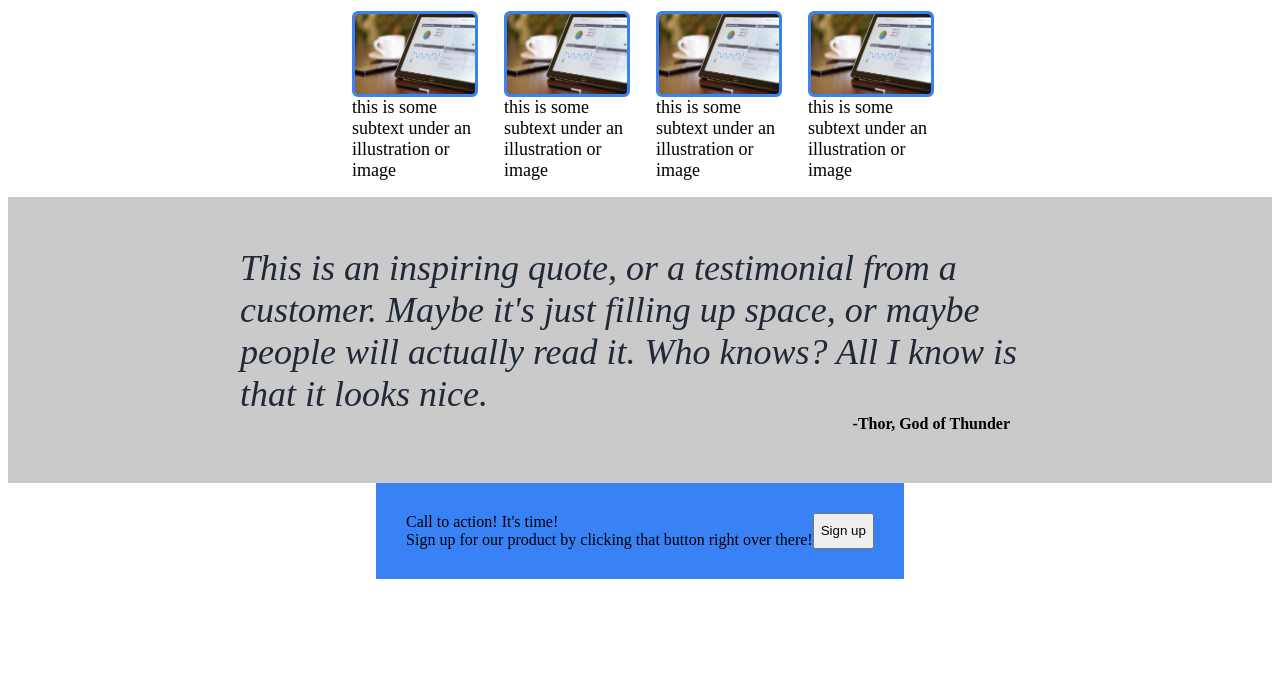
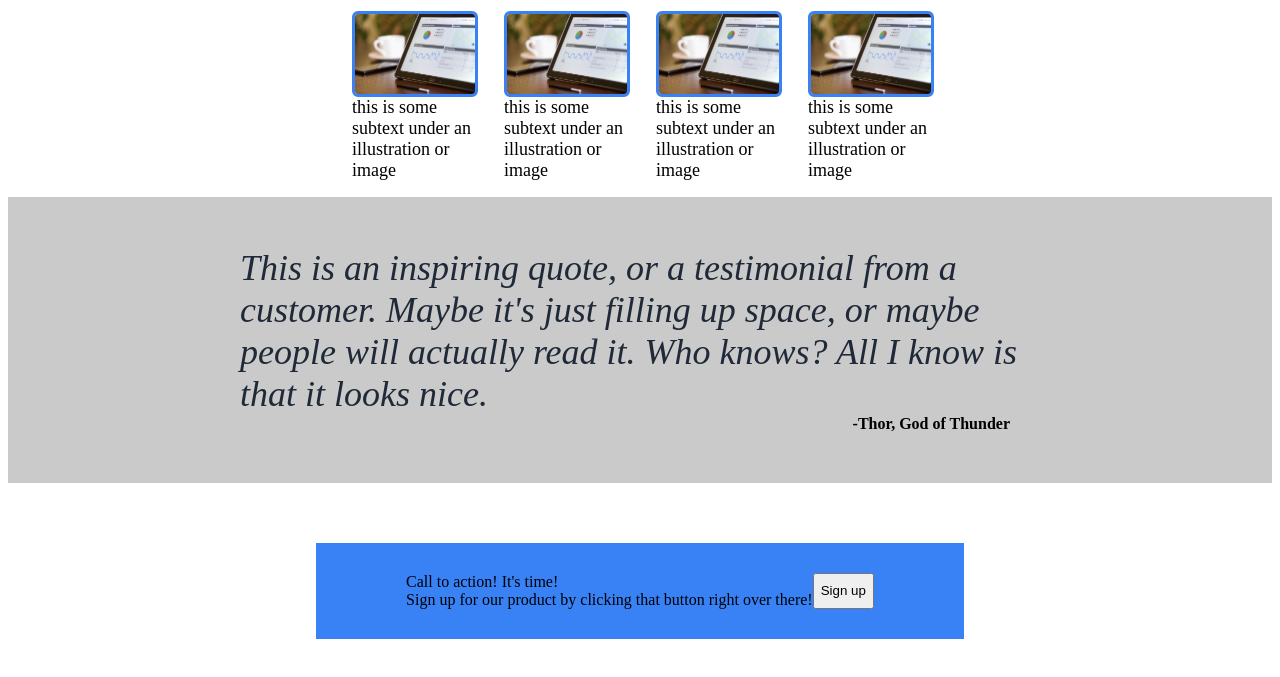
Before and after one commit to ChristopherClure/Project-Landing-Page, a plain HTML site: page index.html in a window 1280 px wide. Shown: the part 525-1202 px from the top of the page. Before the commit the page ends 1112 px from the top, so only its background shows below. Drawn offline with Linux system fonts and the light colour scheme.

Commit message:
Centers the new section

```diff
--- a/style.css
+++ b/style.css
@@ -148,11 +148,12 @@ li {
   display: flex;
   align-items: center;
   justify-content: center;
+  padding: 60px
 }
 
 .action-two {
   background: #3882F6;
-  padding: 30px;
+  padding: 30px 90px;
   display: flex;
 }
 
```
